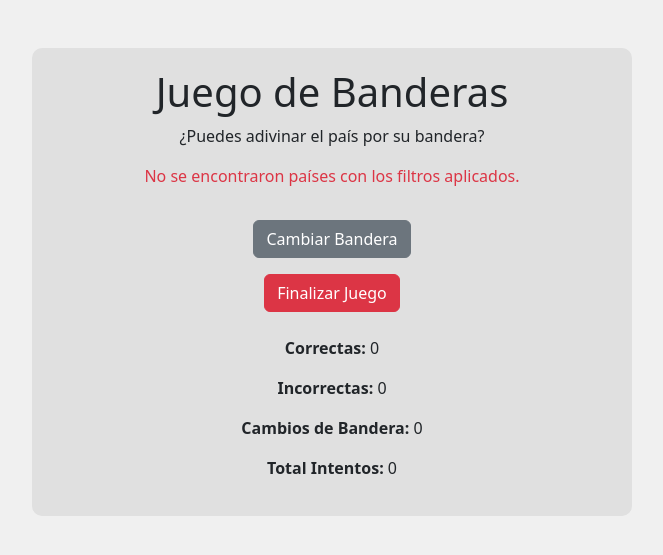
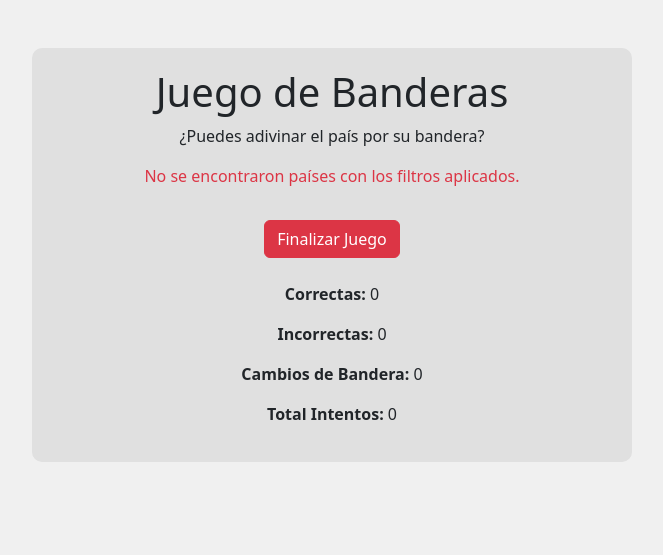
Before and after one commit to pototo1991/app_paises, a Django app: page /game/ in a window 1280 px wide. Shown: the part 78-633 px from the top of the page, without its empty margins (308-971 px from the left). Run offline with Django 5.2, Linux system fonts and the light colour scheme; data that the repository does not hold is empty; some libraries are stand-ins or nearby versions.

Commit message:
actualizacion en juego

```diff
--- a/myapp/templates/game.html
+++ b/myapp/templates/game.html
@@ -89,12 +89,6 @@
         </form>
     {% endif %}
 
-
-        <form method="get" action="{% url 'game' %}">
-            <input type="hidden" name="change_flag" value="1">
-            <button type="submit" class="btn btn-secondary mt-3">Cambiar Bandera</button>
-        </form>
-
         <!-- Botón para finalizar el juego -->
         <button onclick="endGame()" class="btn btn-danger mt-3">Finalizar Juego</button>
 
```
